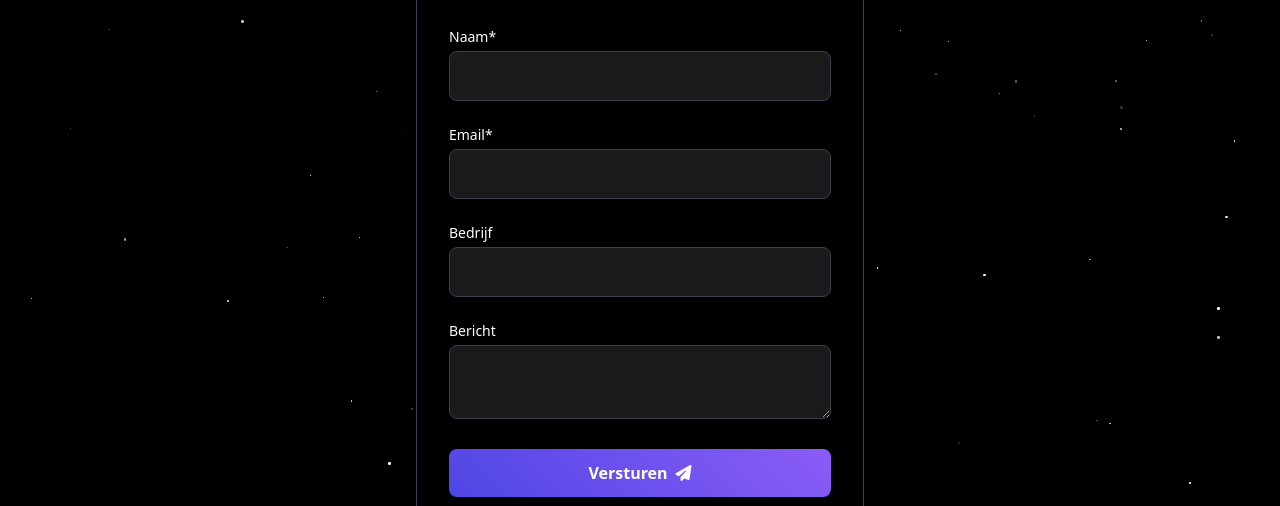
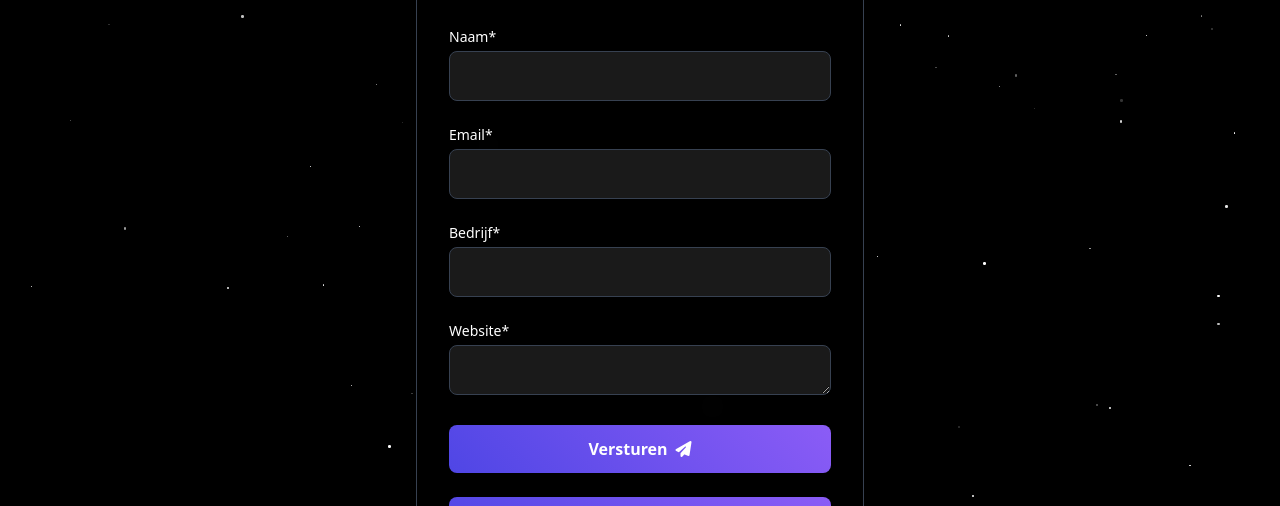
Before and after one commit to ImTimmee/WebsiteCheck-Proven, a plain HTML site: page index.html in a window 1280 px wide. Shown: the part 170-676 px from the top of the page. Drawn offline with nearby package versions, Linux system fonts and the light colour scheme.

Commit message:
Add files via upload

```diff
--- a/index.html
+++ b/index.html
@@ -99,14 +99,14 @@
                 </div>
 
                 <div>
-                    <label for="company" class="block text-sm font-medium mb-1">Bedrijf</label>
-                    <input type="text" id="company" name="company"
+                    <label for="company" class="block text-sm font-medium mb-1">Bedrijf*</label>
+                    <input type="text" id="company" name="company" required
                            class="w-full px-4 py-3 rounded-lg input-field border border-gray-700 focus:border-indigo-500 focus:outline-none">
                 </div>
 
                 <div>
-                    <label for="message" class="block text-sm font-medium mb-1">Bericht</label>
-                    <textarea id="message" name="message" rows="2"
+                    <label for="website" class="block text-sm font-medium mb-1">Website*</label>
+                    <textarea id="message" name="website" rows="1" required
                               class="w-full px-4 py-3 rounded-lg input-field border border-gray-700 focus:border-indigo-500 focus:outline-none"></textarea>
                 </div>
 
```
